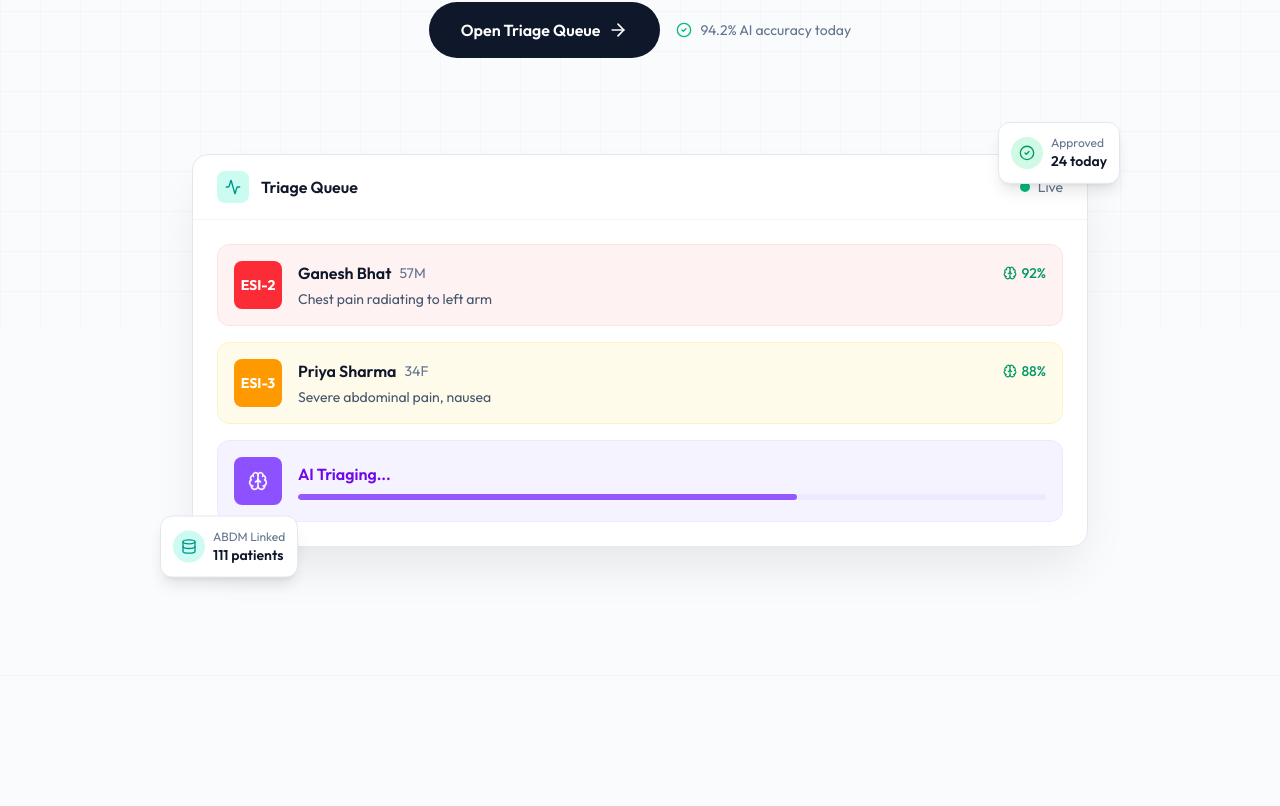
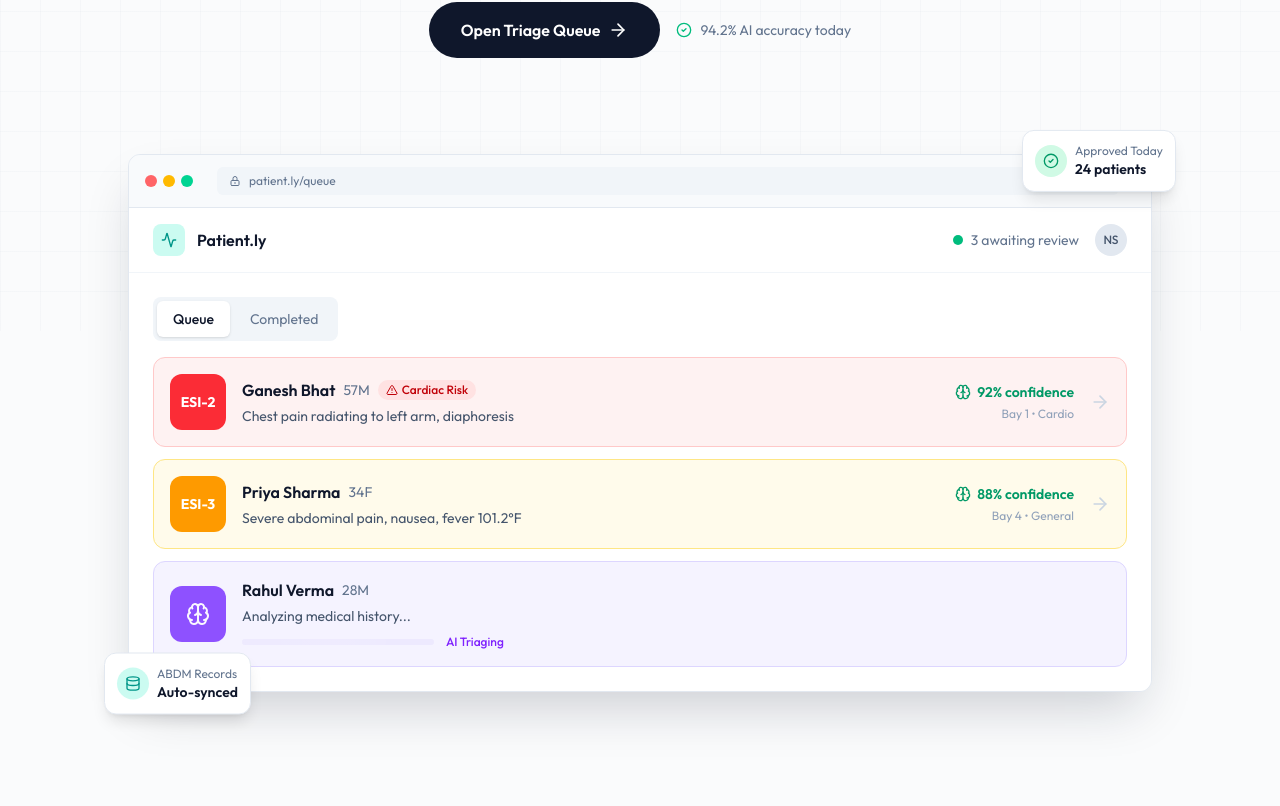
Before and after one commit to theperiperi/patient-ly-pragyan-hackathon-2026, a Next.js app in the folder frontend/: page / in a window 1280 px wide. Shown: the part 469-1275 px from the top of the page. Built offline with nearby package versions, Linux system fonts and the light colour scheme.

Commit message:
Enhance landing page: browser mockup, workflow badges, update footer

```diff
--- a/frontend/app/page.tsx
+++ b/frontend/app/page.tsx
@@ -75,17 +75,16 @@ function WorkflowStep({
       style={{ animationDelay: `${delay}ms` }}
     >
       <div className="relative z-10 flex flex-col items-center text-center md:items-start md:text-left">
-        {/* Step number badge */}
-        <div className="mb-4 flex items-center gap-3">
-          <div className="flex h-10 w-10 items-center justify-center rounded-full bg-gradient-to-br from-teal-500 to-emerald-600 text-white font-semibold text-sm shadow-lg shadow-teal-500/25">
+        {/* Icon container with number badge */}
+        <div className="relative mb-4">
+          {/* Number badge - top left */}
+          <div className="absolute -top-2 -left-2 z-10 flex h-6 w-6 items-center justify-center rounded-full bg-gradient-to-br from-teal-500 to-emerald-600 text-white font-bold text-xs shadow-lg shadow-teal-500/25">
             {number}
           </div>
-          <div className="hidden md:block h-px w-12 bg-gradient-to-r from-teal-500/50 to-transparent"></div>
+          {/* Icon box */}
+          <div className="flex h-16 w-16 items-center justify-center rounded-2xl bg-slate-100 dark:bg-slate-800 border border-slate-200 dark:border-slate-700">
+            <Icon className="h-7 w-7 text-slate-700 dark:text-slate-300" />
           </div>
-
-        {/* Icon container */}
-        <div className="mb-4 flex h-16 w-16 items-center justify-center rounded-2xl bg-slate-100 dark:bg-slate-800 border border-slate-200 dark:border-slate-700">
-          <Icon className="h-7 w-7 text-slate-700 dark:text-slate-300" />
         </div>
 
         {/* Content */}
@@ -255,122 +254,181 @@ export default function Home() {
             </div>
           </div>
 
-          {/* Hero visual - Abstract representation */}
+          {/* Hero visual - Browser mockup */}
           <div
             className={`animate-fade-in-up mt-16 md:mt-24 relative ${mounted ? "" : "opacity-0"}`}
             style={{ animationDelay: "500ms" }}
           >
-            <div className="relative mx-auto max-w-4xl">
-              {/* Main card mockup */}
-              <div className="relative rounded-2xl border border-slate-200 dark:border-slate-800 bg-white dark:bg-slate-900 shadow-2xl shadow-slate-900/10 dark:shadow-black/30 overflow-hidden">
-                {/* Header bar */}
+            <div className="relative mx-auto max-w-5xl">
+              {/* Browser window chrome */}
+              <div className="relative rounded-xl border border-slate-200 dark:border-slate-800 bg-slate-100 dark:bg-slate-800 shadow-2xl shadow-slate-900/20 dark:shadow-black/40 overflow-hidden">
+                {/* Browser top bar */}
+                <div className="flex items-center gap-2 px-4 py-3 bg-slate-50 dark:bg-slate-900 border-b border-slate-200 dark:border-slate-700">
+                  {/* Traffic lights */}
+                  <div className="flex items-center gap-1.5">
+                    <div className="h-3 w-3 rounded-full bg-red-400"></div>
+                    <div className="h-3 w-3 rounded-full bg-amber-400"></div>
+                    <div className="h-3 w-3 rounded-full bg-emerald-400"></div>
+                  </div>
+                  {/* URL bar */}
+                  <div className="flex-1 mx-4">
+                    <div className="flex items-center gap-2 rounded-md bg-slate-100 dark:bg-slate-800 px-3 py-1.5 text-xs text-slate-500">
+                      <svg className="h-3 w-3" fill="none" viewBox="0 0 24 24" stroke="currentColor">
+                        <path strokeLinecap="round" strokeLinejoin="round" strokeWidth={2} d="M12 15v2m-6 4h12a2 2 0 002-2v-6a2 2 0 00-2-2H6a2 2 0 00-2 2v6a2 2 0 002 2zm10-10V7a4 4 0 00-8 0v4h8z" />
+                      </svg>
+                      <span>patient.ly/queue</span>
+                    </div>
+                  </div>
+                </div>
+
+                {/* App content */}
+                <div className="bg-white dark:bg-slate-900">
+                  {/* App header */}
                   <div className="flex items-center justify-between border-b border-slate-100 dark:border-slate-800 px-6 py-4">
                     <div className="flex items-center gap-3">
                       <div className="flex h-8 w-8 items-center justify-center rounded-lg bg-teal-100 dark:bg-teal-900/50">
                         <Activity className="h-4 w-4 text-teal-600 dark:text-teal-400" />
                       </div>
                       <span className="font-semibold text-slate-900 dark:text-slate-100">
-                      Triage Queue
+                        Patient.ly
                       </span>
                     </div>
-                  <div className="flex items-center gap-2">
+                    <div className="flex items-center gap-4">
+                      <div className="hidden sm:flex items-center gap-2 text-sm">
                         <LiveIndicator />
-                    <span className="text-sm text-slate-500">Live</span>
+                        <span className="text-slate-500">3 awaiting review</span>
+                      </div>
+                      <div className="h-8 w-8 rounded-full bg-slate-200 dark:bg-slate-700 flex items-center justify-center text-xs font-medium text-slate-600 dark:text-slate-300">
+                        NS
+                      </div>
                     </div>
                   </div>
 
-                {/* Content preview */}
-                <div className="p-6 space-y-4">
-                  {/* Patient card 1 */}
-                  <div className="flex items-center gap-4 rounded-xl bg-red-50 dark:bg-red-900/20 border border-red-100 dark:border-red-900/50 p-4">
-                    <div className="flex h-12 w-12 items-center justify-center rounded-lg bg-red-500 text-white font-bold text-sm">
+                  {/* Queue content */}
+                  <div className="p-4 sm:p-6">
+                    {/* Section tabs */}
+                    <div className="flex items-center gap-1 mb-4 p-1 bg-slate-100 dark:bg-slate-800 rounded-lg w-fit">
+                      <button className="px-4 py-2 text-sm font-medium rounded-md bg-white dark:bg-slate-700 text-slate-900 dark:text-slate-100 shadow-sm">
+                        Queue
+                      </button>
+                      <button className="px-4 py-2 text-sm text-slate-500 hover:text-slate-700">
+                        Completed
+                      </button>
+                    </div>
+
+                    {/* Patient cards */}
+                    <div className="space-y-3">
+                      {/* Patient 1 - High priority */}
+                      <div className="group flex items-center gap-4 rounded-xl bg-red-50 dark:bg-red-900/20 border border-red-200 dark:border-red-900/50 p-4 hover:border-red-300 dark:hover:border-red-800 transition-colors cursor-pointer">
+                        <div className="flex h-14 w-14 items-center justify-center rounded-xl bg-red-500 text-white font-bold text-sm shrink-0">
                           ESI-2
                         </div>
-                    <div className="flex-1">
-                      <div className="flex items-center gap-2 mb-1">
+                        <div className="flex-1 min-w-0">
+                          <div className="flex items-center gap-2 mb-1 flex-wrap">
                             <span className="font-semibold text-slate-900 dark:text-slate-100">
                               Ganesh Bhat
                             </span>
                             <span className="text-sm text-slate-500">57M</span>
-                        <span className="ml-auto flex items-center gap-1 text-sm font-medium text-emerald-600">
-                          <Brain className="h-3.5 w-3.5" />
-                          92%
+                            <span className="inline-flex items-center gap-1 px-2 py-0.5 rounded-full bg-red-100 dark:bg-red-900/40 text-xs font-medium text-red-700 dark:text-red-300">
+                              <AlertTriangle className="h-3 w-3" />
+                              Cardiac Risk
                             </span>
                           </div>
-                      <p className="text-sm text-slate-600 dark:text-slate-400">
-                        Chest pain radiating to left arm
+                          <p className="text-sm text-slate-600 dark:text-slate-400 truncate">
+                            Chest pain radiating to left arm, diaphoresis
                           </p>
                         </div>
+                        <div className="hidden sm:flex flex-col items-end gap-1 shrink-0">
+                          <span className="flex items-center gap-1.5 text-sm font-semibold text-emerald-600 dark:text-emerald-400">
+                            <Brain className="h-4 w-4" />
+                            92% confidence
+                          </span>
+                          <span className="text-xs text-slate-400">Bay 1 • Cardio</span>
+                        </div>
+                        <ArrowRight className="h-5 w-5 text-slate-300 group-hover:text-slate-500 transition-colors shrink-0" />
                       </div>
 
-                  {/* Patient card 2 */}
-                  <div className="flex items-center gap-4 rounded-xl bg-amber-50 dark:bg-amber-900/20 border border-amber-100 dark:border-amber-900/50 p-4">
-                    <div className="flex h-12 w-12 items-center justify-center rounded-lg bg-amber-500 text-white font-bold text-sm">
+                      {/* Patient 2 - Medium priority */}
+                      <div className="group flex items-center gap-4 rounded-xl bg-amber-50 dark:bg-amber-900/20 border border-amber-200 dark:border-amber-900/50 p-4 hover:border-amber-300 dark:hover:border-amber-800 transition-colors cursor-pointer">
+                        <div className="flex h-14 w-14 items-center justify-center rounded-xl bg-amber-500 text-white font-bold text-sm shrink-0">
                           ESI-3
                         </div>
-                    <div className="flex-1">
-                      <div className="flex items-center gap-2 mb-1">
+                        <div className="flex-1 min-w-0">
+                          <div className="flex items-center gap-2 mb-1 flex-wrap">
                             <span className="font-semibold text-slate-900 dark:text-slate-100">
                               Priya Sharma
                             </span>
                             <span className="text-sm text-slate-500">34F</span>
-                        <span className="ml-auto flex items-center gap-1 text-sm font-medium text-emerald-600">
-                          <Brain className="h-3.5 w-3.5" />
-                          88%
-                        </span>
                           </div>
-                      <p className="text-sm text-slate-600 dark:text-slate-400">
-                        Severe abdominal pain, nausea
+                          <p className="text-sm text-slate-600 dark:text-slate-400 truncate">
+                            Severe abdominal pain, nausea, fever 101.2°F
                           </p>
                         </div>
+                        <div className="hidden sm:flex flex-col items-end gap-1 shrink-0">
+                          <span className="flex items-center gap-1.5 text-sm font-semibold text-emerald-600 dark:text-emerald-400">
+                            <Brain className="h-4 w-4" />
+                            88% confidence
+                          </span>
+                          <span className="text-xs text-slate-400">Bay 4 • General</span>
+                        </div>
+                        <ArrowRight className="h-5 w-5 text-slate-300 group-hover:text-slate-500 transition-colors shrink-0" />
                       </div>
 
-                  {/* AI Processing indicator */}
-                  <div className="flex items-center gap-4 rounded-xl bg-violet-50 dark:bg-violet-900/20 border border-violet-100 dark:border-violet-900/50 p-4">
-                    <div className="flex h-12 w-12 items-center justify-center rounded-lg bg-violet-500 text-white">
-                      <Brain className="h-5 w-5 animate-pulse" />
+                      {/* Patient 3 - AI Processing */}
+                      <div className="flex items-center gap-4 rounded-xl bg-violet-50 dark:bg-violet-900/20 border border-violet-200 dark:border-violet-900/50 p-4">
+                        <div className="flex h-14 w-14 items-center justify-center rounded-xl bg-violet-500 text-white shrink-0">
+                          <Brain className="h-6 w-6 animate-pulse" />
                         </div>
-                    <div className="flex-1">
-                      <div className="flex items-center gap-2 mb-2">
-                        <span className="font-semibold text-violet-700 dark:text-violet-300">
-                          AI Triaging...
+                        <div className="flex-1 min-w-0">
+                          <div className="flex items-center gap-2 mb-1">
+                            <span className="font-semibold text-slate-900 dark:text-slate-100">
+                              Rahul Verma
                             </span>
+                            <span className="text-sm text-slate-500">28M</span>
                           </div>
-                      <div className="h-1.5 w-full bg-violet-100 dark:bg-violet-900/50 rounded-full overflow-hidden">
-                        <div className="h-full w-2/3 bg-violet-500 rounded-full animate-pulse"></div>
+                          <p className="text-sm text-slate-600 dark:text-slate-400 mb-2">
+                            Analyzing medical history...
+                          </p>
+                          <div className="flex items-center gap-3">
+                            <div className="h-1.5 flex-1 max-w-48 bg-violet-100 dark:bg-violet-900/50 rounded-full overflow-hidden">
+                              <div className="h-full w-3/4 bg-violet-500 rounded-full animate-shimmer"></div>
+                            </div>
+                            <span className="text-xs text-violet-600 dark:text-violet-400 font-medium">AI Triaging</span>
+                          </div>
+                        </div>
                       </div>
                     </div>
                   </div>
                 </div>
               </div>
 
-              {/* Floating elements */}
-              <div className="absolute -top-4 -right-4 md:-top-8 md:-right-8 animate-float">
+              {/* Floating stat cards */}
+              <div className="absolute -top-4 -right-4 md:-top-6 md:-right-6 animate-float">
                 <div className="rounded-xl border border-slate-200 dark:border-slate-700 bg-white dark:bg-slate-800 shadow-lg p-3">
                   <div className="flex items-center gap-2">
                     <div className="h-8 w-8 rounded-full bg-emerald-100 dark:bg-emerald-900/50 flex items-center justify-center">
                       <CheckCircle2 className="h-4 w-4 text-emerald-600 dark:text-emerald-400" />
                     </div>
                     <div>
-                      <div className="text-xs text-slate-500">Approved</div>
+                      <div className="text-xs text-slate-500">Approved Today</div>
                       <div className="text-sm font-semibold text-slate-900 dark:text-slate-100">
-                        24 today
+                        24 patients
                       </div>
                     </div>
                   </div>
                 </div>
               </div>
 
-              <div className="absolute -bottom-4 -left-4 md:-bottom-8 md:-left-8 animate-float" style={{ animationDelay: "1s" }}>
+              <div className="absolute -bottom-4 -left-4 md:-bottom-6 md:-left-6 animate-float" style={{ animationDelay: "1s" }}>
                 <div className="rounded-xl border border-slate-200 dark:border-slate-700 bg-white dark:bg-slate-800 shadow-lg p-3">
                   <div className="flex items-center gap-2">
                     <div className="h-8 w-8 rounded-full bg-teal-100 dark:bg-teal-900/50 flex items-center justify-center">
                       <Database className="h-4 w-4 text-teal-600 dark:text-teal-400" />
                     </div>
                     <div>
-                      <div className="text-xs text-slate-500">ABDM Linked</div>
+                      <div className="text-xs text-slate-500">ABDM Records</div>
                       <div className="text-sm font-semibold text-slate-900 dark:text-slate-100">
-                        111 patients
+                        Auto-synced
                       </div>
                     </div>
                   </div>
@@ -396,9 +454,6 @@ export default function Home() {
 
           {/* Workflow steps */}
           <div className="grid md:grid-cols-3 gap-8 md:gap-12 relative">
-            {/* Connection lines (desktop) */}
-            <div className="hidden md:block absolute top-14 left-1/4 right-1/4 h-px bg-gradient-to-r from-teal-500/50 via-teal-500/50 to-teal-500/50"></div>
-
             <WorkflowStep
               number={1}
               icon={Stethoscope}
@@ -449,8 +504,7 @@ export default function Home() {
             <FeatureCard
               icon={Brain}
               title="AI-First Decisions"
-              description="Claude analyzes patient data and generates complete triage recommendations including ESI level, bay assignment, and required interventions."
-              highlight="Powered by Claude"
+              description="AI analyzes patient data and generates complete triage recommendations including ESI level, bay assignment, and required interventions."
               delay={1000}
             />
             <FeatureCard
@@ -549,8 +603,10 @@ export default function Home() {
               AI-Native Triage System for Emergency Departments
             </div>
             <div className="flex items-center gap-1">
-              <span>Powered by</span>
-              <span className="font-medium text-slate-900 dark:text-slate-100">Claude</span>
+              <span>Built with</span>
+              <span className="text-red-500">♥</span>
+              <span>by</span>
+              <span className="font-medium text-slate-900 dark:text-slate-100">Delta</span>
             </div>
           </div>
         </div>
```
Lines whose indentation alone changed are shown as unchanged.
